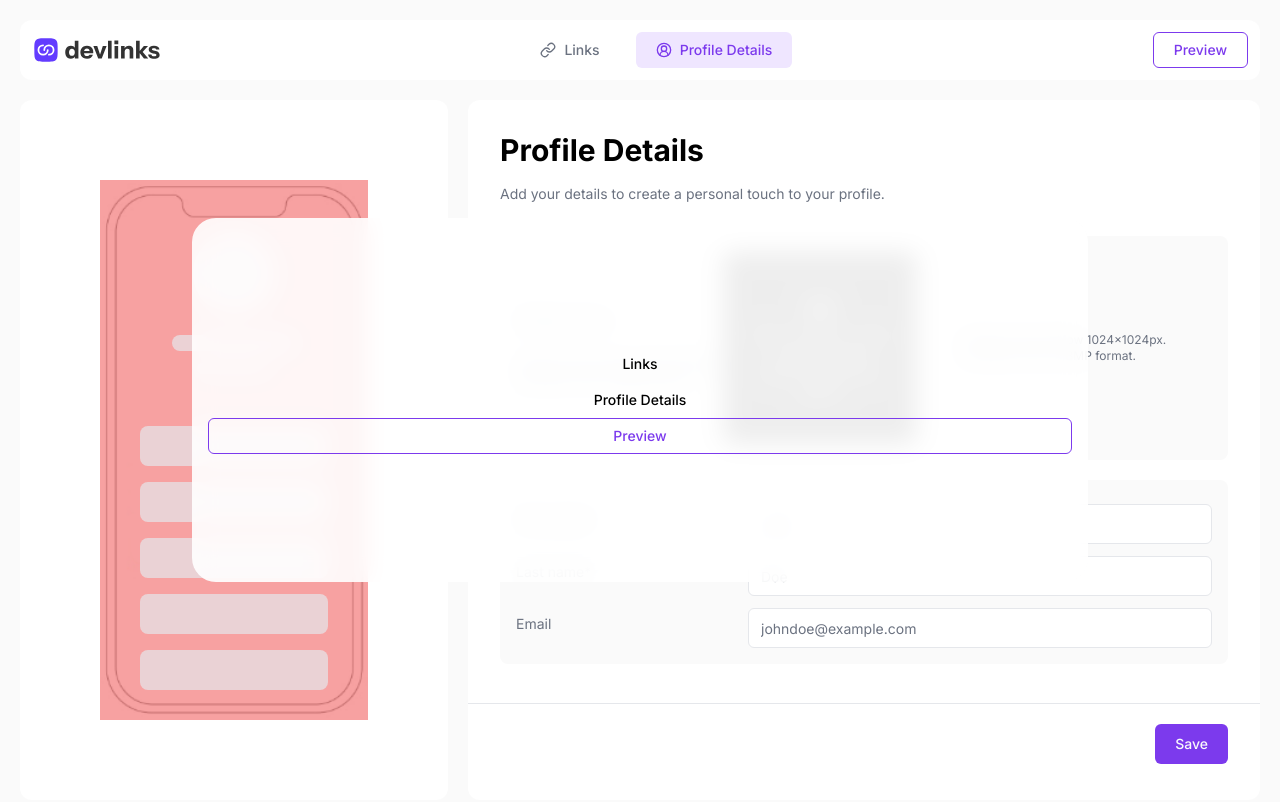
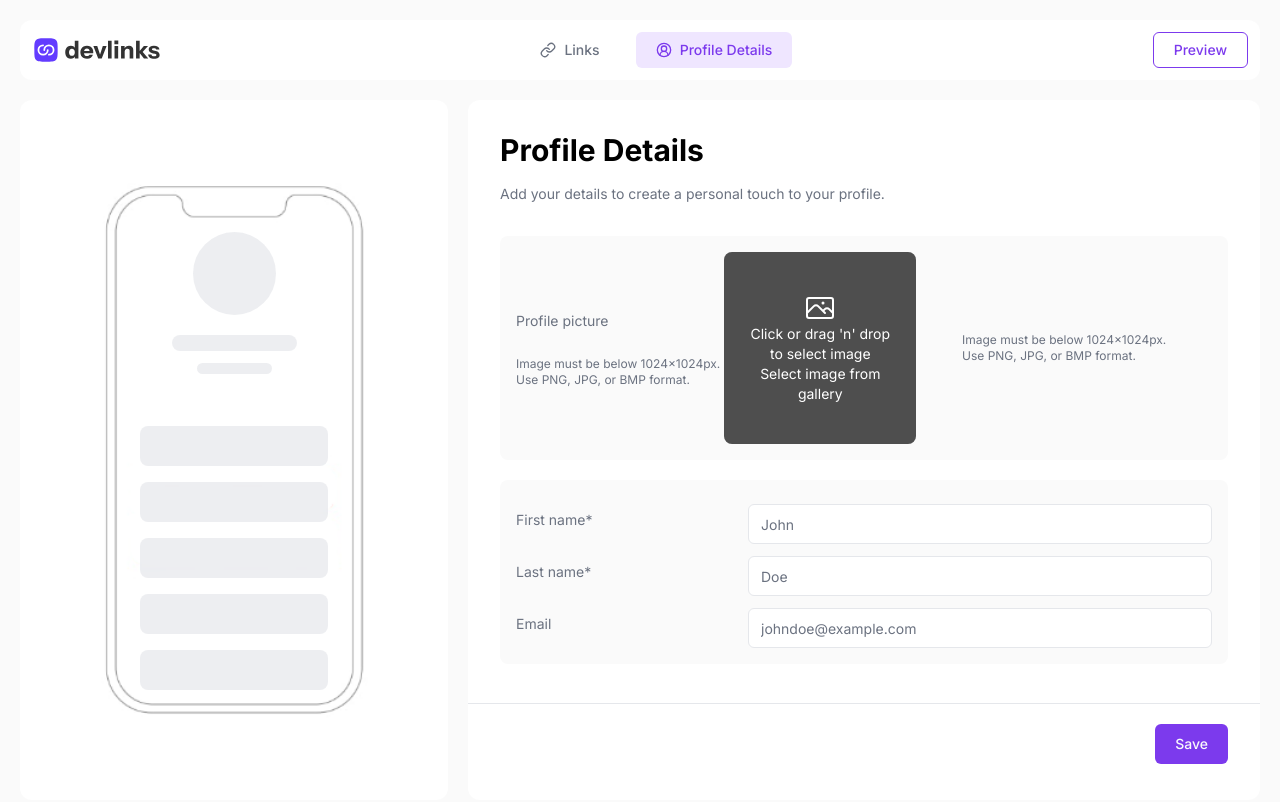
Before and after one commit to wassim-triki/rbk-challenge, a Next.js app: page /profile in a window 1280 px wide. Shown: the top 802 px of the page. Built offline with nearby package versions, Linux system fonts and the light colour scheme; grey boxes are pictures that could not be loaded.

Commit message:
refactor

```diff
--- a/src/app/components/Header.tsx
+++ b/src/app/components/Header.tsx
@@ -44,7 +44,7 @@ const Header = () => {
 
           {!inPreview && <NavLinks />}
 
-          <div className="min-w-[70vw] flex flex-col justify-between z-30 items-center fixed top-1/2 left-1/2 -translate-x-1/2 -translate-y-1/2 bg-white/90 rounded-3xl backdrop-blur-md py-32 p-4">
+          <div className="min-w-[70vw] flex flex-col justify-between z-30 items-center fixed top-1/2 left-1/2 -translate-x-1/2 -translate-y-1/2 bg-white/90 rounded-3xl backdrop-blur-md py-32 p-4 sm:hidden">
             <Button
               asChild
               className="flex bg-transparent w-full"
--- a/src/app/components/LinksForm.tsx
+++ b/src/app/components/LinksForm.tsx
@@ -69,11 +69,10 @@ const LinksForm = () => {
       setSavedList(JSON.parse(JSON.stringify(list)));
 
       toast({
-        title: "You submitted the following values:",
         description: (
-          <pre className="mt-2 w-[340px] rounded-md bg-slate-950 p-4">
-            <code className="text-white">{JSON.stringify(list, null, 2)}</code>
-          </pre>
+          <div className="w-[340px] rounded-lg">
+            <p>Your changes have been successfully saved!</p>
+          </div>
         ),
       });
     } else {
--- a/src/app/components/PhonePreviewContainer.tsx
+++ b/src/app/components/PhonePreviewContainer.tsx
@@ -23,7 +23,7 @@ const PhonePreviewContainer = () => {
         height={1080}
         quality={100}
       />
-      <div className="bg-red-500/50 absolute inset-0 w-2/5 sm:w-full h-full sm:p-10 p-0 flex flex-col gap-[3.25rem] mx-auto">
+      <div className="bg-resd-500/50 absolute inset-0 w-2/5 sm:w-full h-full sm:p-10 p-0 flex flex-col gap-[3.25rem] mx-auto">
         <Avatar />
         <div className="flex flex-col gap-4">
           {Array.from({ length: 5 }).map((_, index) => {
--- a/src/app/components/ProfileForm.tsx
+++ b/src/app/components/ProfileForm.tsx
@@ -73,11 +73,10 @@ const ProfileForm = () => {
     setProfile(formData);
     // console.log(formData);
     toast({
-      title: "You submitted the following values:",
       description: (
-        <pre className="mt-2 w-[340px] rounded-md bg-slate-950 p-4">
-          <code className="text-white">{JSON.stringify(data, null, 2)}</code>
-        </pre>
+        <div className="w-[340px] rounded-lg">
+          <p>Your changes have been successfully saved!</p>
+        </div>
       ),
     });
   }
```
